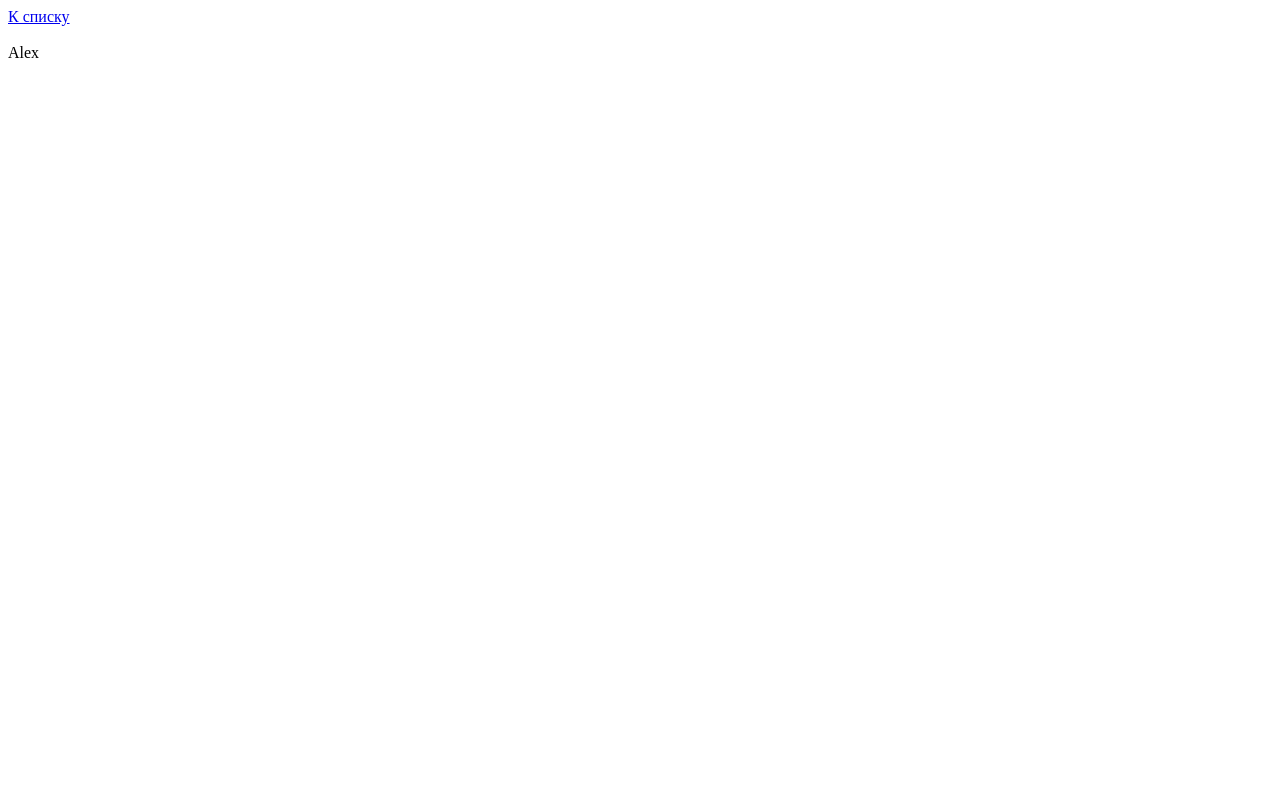
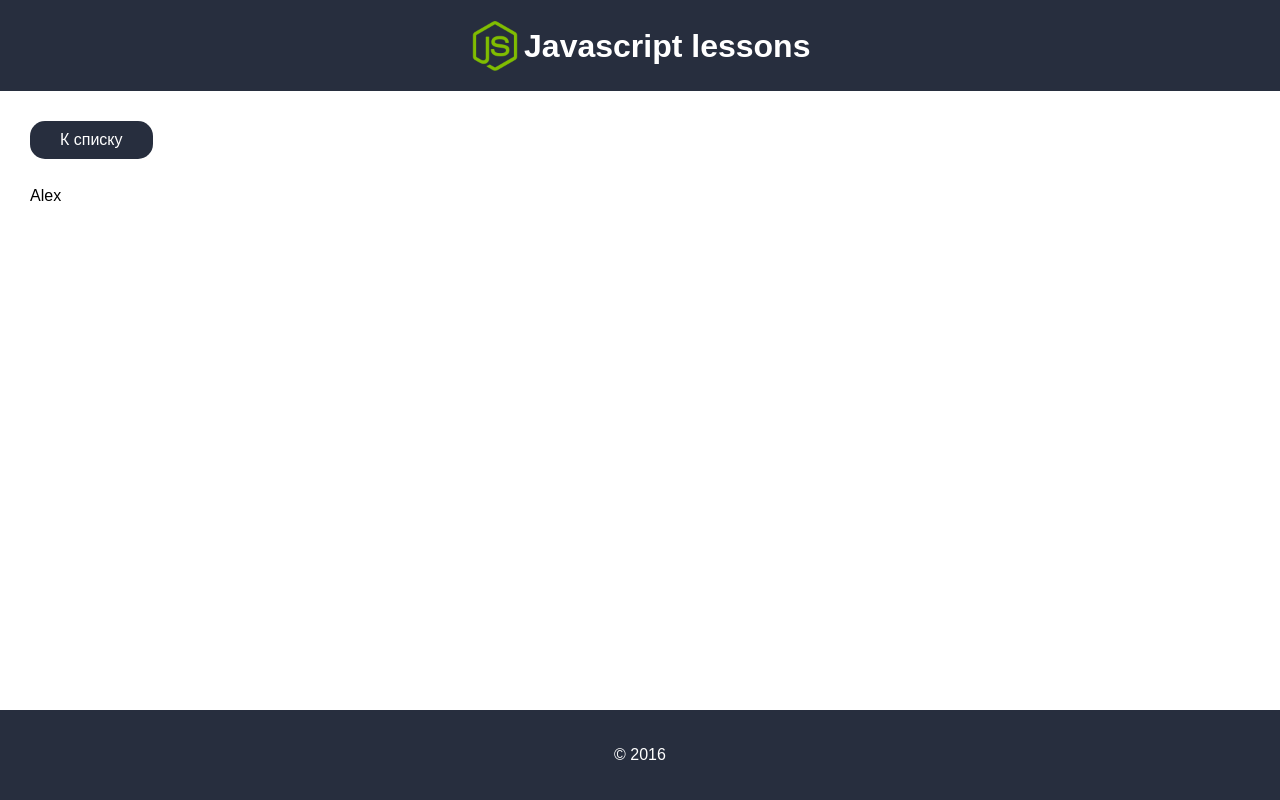
Before and after one commit to shshchkn/javascript-lessons, a plain HTML site: page lesson8.html in a window 1280 px wide. Drawn offline with nearby package versions, Linux system fonts and the light colour scheme.

Commit message:
Using variables

```diff
--- a/lesson8.html
+++ b/lesson8.html
@@ -1,11 +1,25 @@
 <!DOCTYPE html>
 <html lang="ru-RU">
 <head>
-	<meta http-equiv="Content-Type" content="text/html;charset=UTF-8">
-	<meta http-equiv="X-UA-Compatible" content="IE=7">
+	<meta charset="UTF-8">
 	<title>Javascript Course</title>
+	<link rel="stylesheet" href="style.css">
 </head>
 <body>
+
+	<div class="wrapper">
+		<header>
+			<div class="header__inner">
+				<div class="header__logo">
+					<img src="img/js.png" width="50" height="50" alt="Javascript lessons">
+				</div>
+				<div class="header__text">
+					<h1>Javascript lessons</h1>
+				</div>
+			</div>
+		</header>
+
+		<section>
 
 			<a href="index.html">К списку</a><br><br>
 
@@ -27,5 +41,30 @@
 
 			</script>
 
+		</section>
+	</div>
+
+	<footer>
+		<div class="footer__inner">
+			&copy; 2016
+		</div>
+	</footer>
+
+	<script src="https://code.jquery.com/jquery-3.1.1.min.js"></script>
+
+	<script>
+		$('span#list').each(function (i) {
+			$(this).text(i + 1);
+		});
+		$(window).on('load', function () {
+			var windowH = $(window).height(),
+				headerH = $('header').height(),
+				footerH = $('footer').height();
+			$('.wrapper').css( 'padding-bottom', footerH );
+			$('footer').css( 'margin-top', -(footerH) );
+			$('section ul').css( 'height', windowH - headerH - footerH -60 );
+		});
+	</script>
+
 </body>
 </html>
```
Lines whose indentation alone changed are shown as unchanged.
